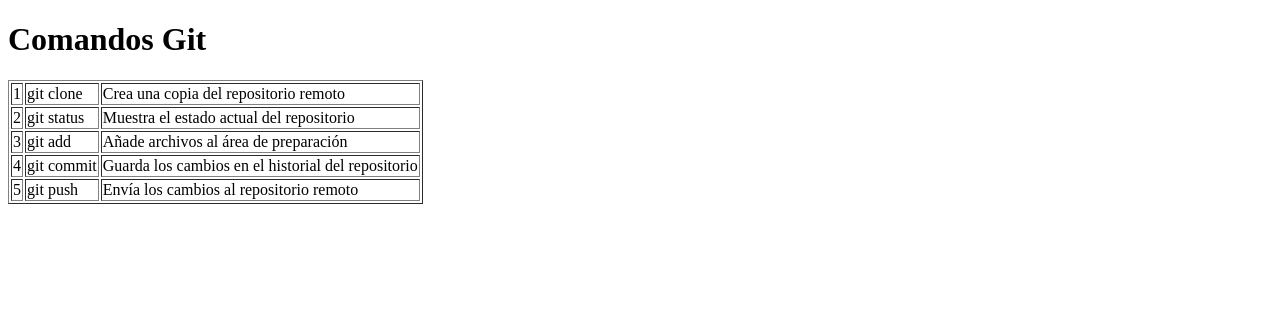
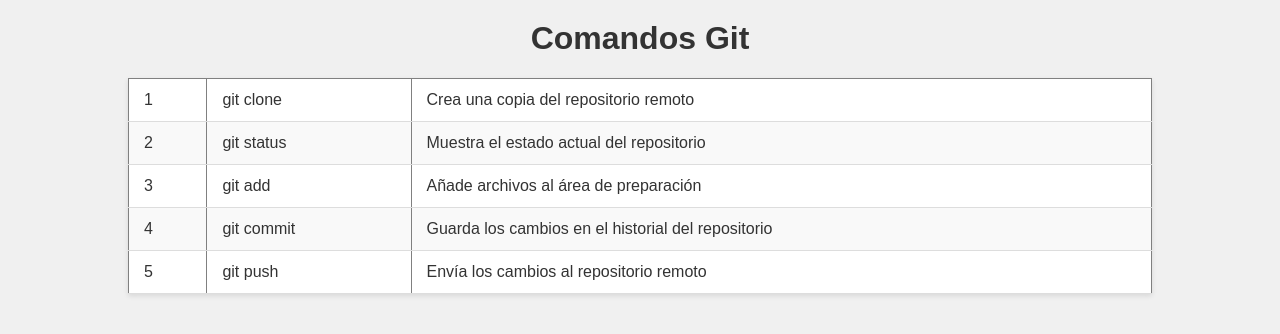
Before and after one commit to SamuelSarazua/git_tiempo, a plain HTML site: page index.html in a window 1280 px wide. Drawn offline with Linux system fonts and the light colour scheme.

Commit message:
V3 se crea el diseño de la tabla

```diff
--- /dev/null
+++ b/index.css
@@ -0,0 +1,33 @@
+body {
+    font-family: Arial, sans-serif;
+    background-color: #f0f0f0;
+    color: #333;
+    margin: 0;
+    padding: 0;
+}
+h1 {
+    text-align: center;
+    margin-top: 20px;
+}
+table {
+    width: 80%;
+    margin: 20px auto;
+    border-collapse: collapse;
+    background-color: #fff;
+    box-shadow: 0 2px 5px rgba(0,0,0,0.1);
+}
+th, td {
+    padding: 12px 15px;
+    text-align: left;
+    border-bottom: 1px solid #ddd;
+}
+th {
+    background-color: #4CAF50;
+    color: #fff;
+}
+tr:hover {
+    background-color: #f1f1f1;
+}
+tr:nth-child(even) {
+    background-color: #f9f9f9;
+}
--- a/index.html
+++ b/index.html
@@ -4,6 +4,9 @@
     <meta charset="UTF-8">
     <meta name="viewport" content="width=device-width, initial-scale=1.0">
     <title>Comandos Git</title>
+
+    <link rel="stylesheet" href="index.css">
+
 </head>
 <body>
 
```
